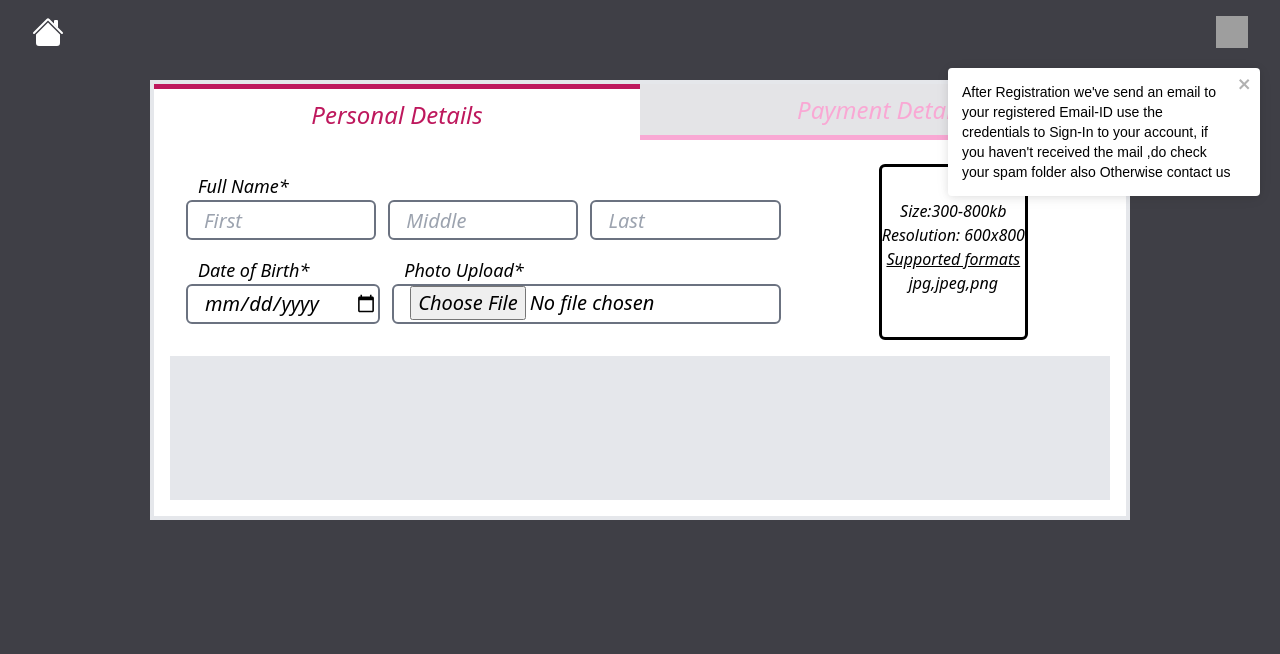
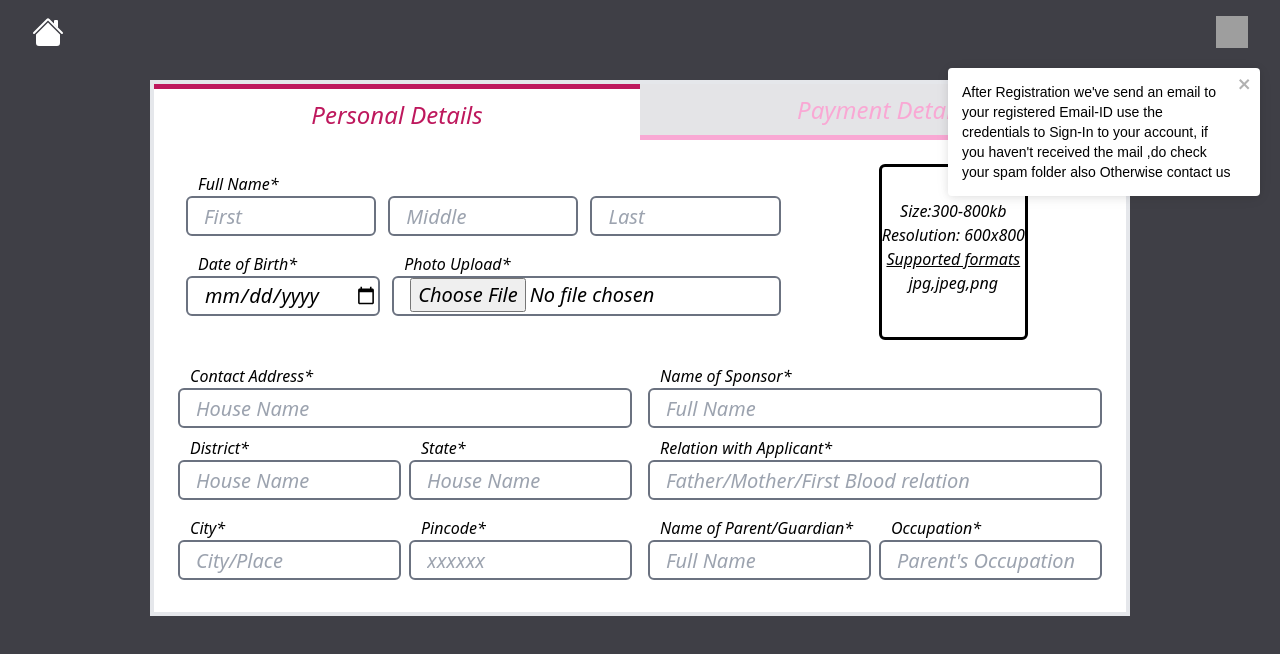
Before and after one commit to AmalS24/new-ams-frontend, a React (Create React App) app: page / in a window 1280 px wide. Shown: the top 654 px of the page. Built offline with nearby package versions, Linux system fonts and the light colour scheme; grey boxes are pictures that could not be loaded.

Commit message:
Update NriForm.js

```diff
--- a/src/Components/NriForm.js
+++ b/src/Components/NriForm.js
@@ -5,7 +5,6 @@
 import help from "../SvgIcons/help.svg";
 
 const NriForm = () => {
-
   const [ImagePreview, setImagePreview] = useState(null);
   const [InvalidImgFormat, setInvalidImgFormat] = useState(false);
 
@@ -25,7 +24,7 @@
   };
 
   return (
-    <div className="w-screen relative overflow-x-hidden h-screen flex p-20 justify-center bg-zinc-700">
+    <div className="w-screen relative overflow-x-hidden h-screen flex pt-20 justify-center bg-zinc-700">
       <ToastContainer
         transition={Zoom}
         hideProgressBar={true}
@@ -68,7 +67,7 @@
             {/* inner-2/3-vertical-partition */}
             <div className="w-full lg:w-2/3 p-4">
               {/* first-2/3-row-container */}
-              <label className="text-lg ml-3 italic">Full Name*</label>
+              <label className="text-md  ml-3 italic">Full Name*</label>
               <div className="w-full h-auto pb-2 space-y-2 lg:space-y-0 lg:space-x-3 lg:flex">
                 {/* divide-2/3-again-vertically-1/3 three times */}
                 <input
@@ -91,7 +90,7 @@
                 {/* second-2/3-row-container */}
                 <div className="lg:w-1/3 pt-2">
                   {/* split-vertically-1/3-and-2/3 */}
-                  <label className="text-lg ml-3 italic">Date of Birth*</label>
+                  <label className="text-md  ml-3 italic">Date of Birth*</label>
                   <input
                     placeholder=""
                     type="date"
@@ -99,7 +98,7 @@
                   />
                 </div>
                 <div className="lg:w-2/3 pt-2">
-                  <label className="text-lg ml-3 italic">Photo Upload*</label>
+                  <label className="text-md  ml-3 italic">Photo Upload*</label>
                   <input
                     onChange={handleImageChange}
                     placeholder=""
@@ -135,7 +134,91 @@
             </div>
           </div>
 
-          <div className="w-full h-36 bg-gray-200 flex ">
+          <div className="w-full h-auto lg:flex ">
+            <div className="lg:w-1/2 p-2">
+              <div>
+                <label className="text-md  ml-3 italic">Contact Address*</label>
+                <input
+                  placeholder="House Name"
+                  type="text"
+                  className="h-10 w-full border-[2px] bg-white rounded-md pl-4 text-xl focus:outline-none focus:border-pink-500 italic border-gray-500"
+                />
+              </div>
+              <div className="lg:flex py-2 space-y-2 lg:space-y-0 lg:space-x-2 w-full">
+                <div className="lg:w-1/2">
+                  <label className="text-md  ml-3 italic">District*</label>
+                  <input
+                    placeholder="House Name"
+                    type="text"
+                    className="h-10 w-full border-[2px] bg-white rounded-md pl-4 text-xl focus:outline-none focus:border-pink-500 italic border-gray-500"
+                  />
+                </div>
+                <div className="lg:w-1/2">
+                  <label className="text-md  ml-3 italic">State*</label>
+                  <input
+                    placeholder="House Name"
+                    type="text"
+                    className="h-10 w-full border-[2px] bg-white rounded-md pl-4 text-xl focus:outline-none focus:border-pink-500 italic border-gray-500"
+                  />
+                </div>
+              </div>
+              <div className="lg:flex py-2 space-y-2 lg:space-y-0 lg:space-x-2 w-full">
+                <div className="lg:w-1/2">
+                  <label className="text-md  ml-3 italic">City*</label>
+                  <input
+                    placeholder="City/Place"
+                    type="text"
+                    className="h-10 w-full border-[2px] bg-white rounded-md pl-4 text-xl focus:outline-none focus:border-pink-500 italic border-gray-500"
+                  />
+                </div>
+                <div className="lg:w-1/2">
+                  <label className="text-md  ml-3 italic">Pincode*</label>
+                  <input
+                    placeholder="xxxxxx"
+                    type="text"
+                    className="h-10 w-full border-[2px] bg-white rounded-md pl-4 text-xl focus:outline-none focus:border-pink-500 italic border-gray-500"
+                  />
+                </div>
+              </div>
+            </div>
+            <div className="lg:w-1/2 p-2">
+              <div>
+                <label className="text-md  ml-3 italic">Name of Sponsor*</label>
+                <input
+                  placeholder="Full Name"
+                  type="text"
+                  className="h-10 w-full border-[2px] bg-white rounded-md pl-4 text-xl focus:outline-none focus:border-pink-500 italic border-gray-500"
+                />
+              </div>
+
+              <div className="py-2">
+                <label className="text-md  ml-3 italic">Relation with Applicant*</label>
+                <input
+                  placeholder="Father/Mother/First Blood relation"
+                  type="text"
+                  className="h-10 w-full border-[2px] bg-white rounded-md pl-4 text-xl focus:outline-none focus:border-pink-500 italic border-gray-500"
+                />
+              </div>
+
+              <div className="lg:flex py-2 space-y-2 lg:space-y-0 lg:space-x-2 w-full">
+                <div className="lg:w-1/2">
+                  <label className="text-md  ml-3 italic">Name of Parent/Guardian*</label>
+                  <input
+                    placeholder="Full Name"
+                    type="text"
+                    className="h-10 w-full border-[2px] bg-white rounded-md pl-4 text-xl focus:outline-none focus:border-pink-500 italic border-gray-500"
+                  />
+                </div>
+                <div className="lg:w-1/2">
+                  <label className="text-md  ml-3 italic">Occupation*</label>
+                  <input
+                    placeholder="Parent's Occupation"
+                    type="text"
+                    className="h-10 w-full border-[2px] bg-white rounded-md pl-4 text-xl focus:outline-none focus:border-pink-500 italic border-gray-500"
+                  />
+                </div>
+              </div>
+            </div>
 
           </div>
         </div>
@@ -144,12 +227,12 @@
   );
 };
 const str =
-  "After Registration we've send an email to your registered Email-ID" +
-  " use the credentials to Sign-In to your account, if you haven't " +
-  "received the mail ,do check your spam folder also " +
-  "Otherwise contact us";
-// setTimeout(() => {
-//   toast(str);
-// }, 3000);
+  "Consist of two parts" +
+  " complete one part and click SAVE to save changes " +
+  ",and proceed to next. Once two parts are completed " +
+  "Click on Final SUBMIT to complete ";
+setTimeout(() => {
+  toast(str);
+}, 3000);
 
 export default NriForm;
```
Lines whose indentation alone changed are shown as unchanged.
